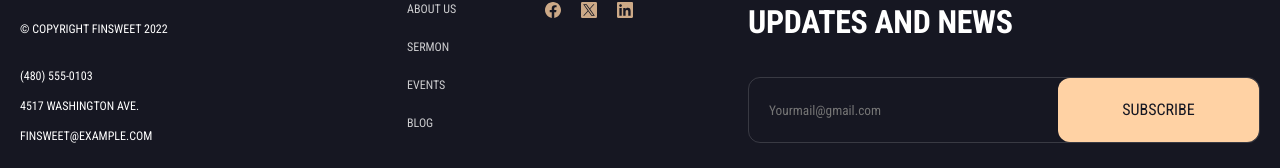
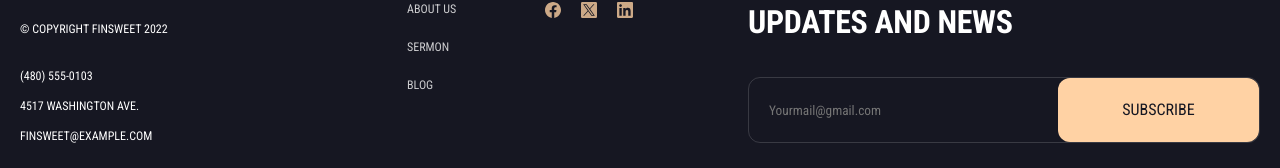
Before and after one commit to BohdanKoleiko/church_finsweet, a React (Create React App) app: page / in a window 1280 px wide. Shown: the part 5858-6026 px from the top of the page. Built offline with nearby package versions, Linux system fonts and the light colour scheme.

Commit message:
removed useless link and others changed

```diff
--- a/src/components/Footer/Footer.tsx
+++ b/src/components/Footer/Footer.tsx
@@ -34,13 +34,10 @@ function Footer() {
                   <p className="footer-nav__title">Quick links</p>
                   <ul>
                      <li className="footer-nav__links">
-                        <NavLink to="/about-us">About us</NavLink>
+                        <NavLink to="/about">About us</NavLink>
                      </li>
                      <li className="footer-nav__links">
-                        <NavLink to="/sermon">Sermon</NavLink>
-                     </li>
-                     <li className="footer-nav__links">
-                        <NavLink to="/events">events</NavLink>
+                        <NavLink to="/sermons">Sermon</NavLink>
                      </li>
                      <li className="footer-nav__links">
                         <NavLink to="/blog">Blog</NavLink>
```
